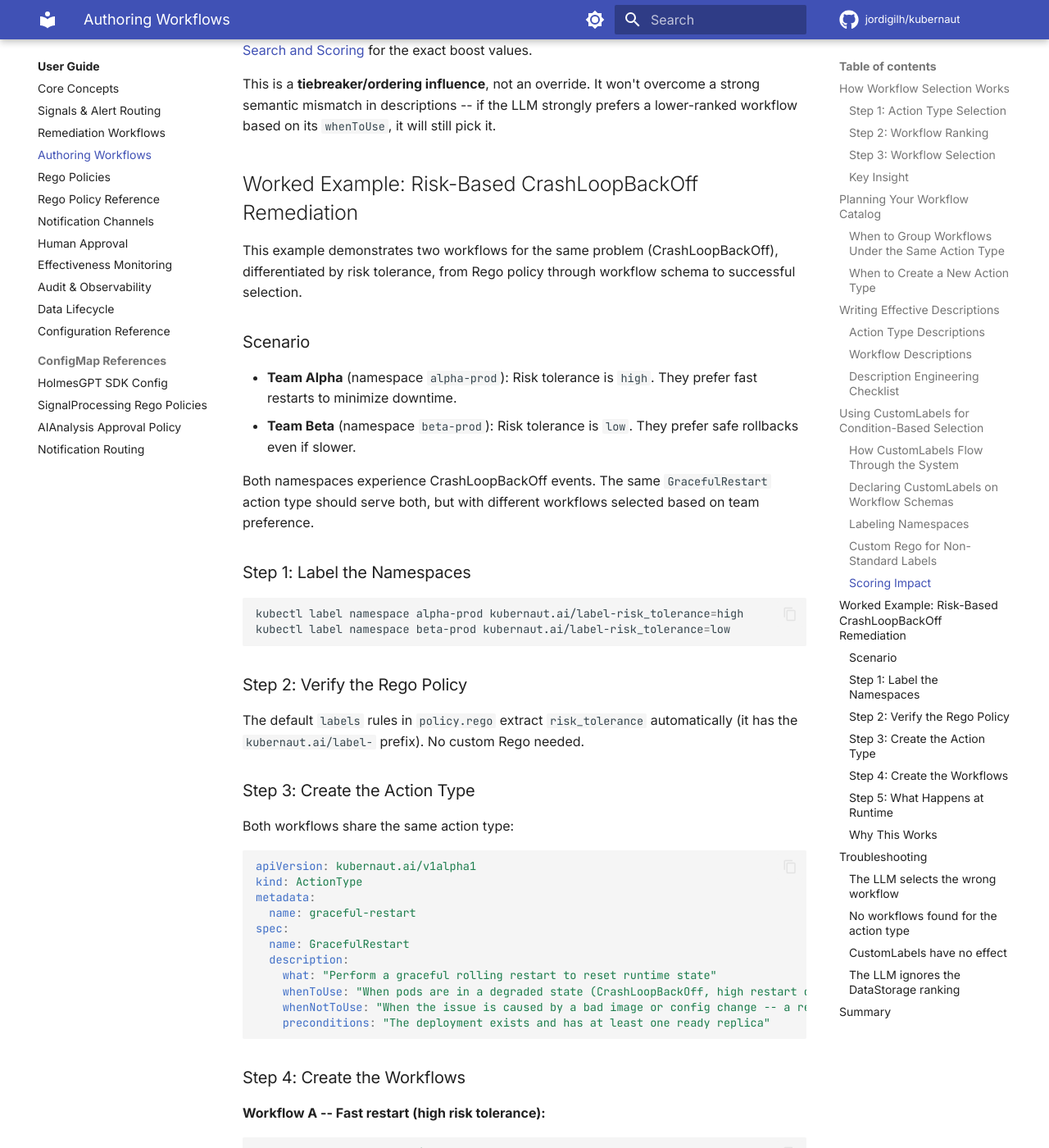
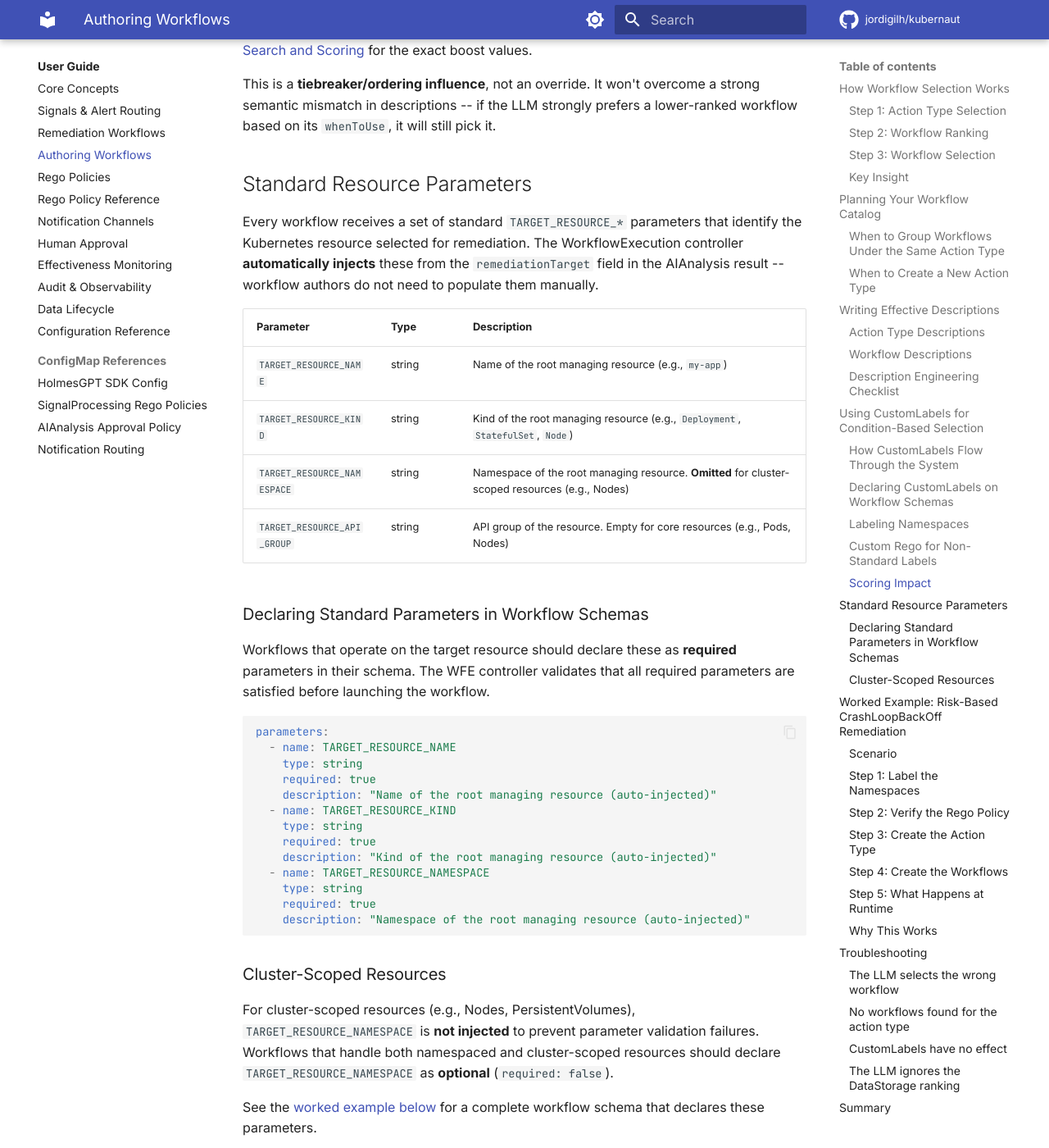
Before and after one commit to jordigilh/kubernaut-docs, an MkDocs documentation site: the page built from docs/user-guide/workflow-authoring.md, in a window 1280 px wide and 1400 px high, scrolled down 6243 px. Shown: the whole window at 82% size. Built offline with MkDocs 1.6.1 and Material for MkDocs 9.7.7, drawn with Linux system fonts in a browser that asks for light colours; comment, search, counter and statistics services are not loaded; the version menu is left out.

Commit message:
docs: document standard TARGET_RESOURCE_* parameters (#34)
Add a "Standard Resource Parameters" section to the workflow authoring
guide documenting TARGET_RESOURCE_NAME, TARGET_RESOURCE_KIND,
TARGET_RESOURCE_NAMESPACE, and TARGET_RESOURCE_API_GROUP. Explains
automatic injection by the WFE controller, schema declaration, and
cluster-scoped resource handling.

Closes #34

Made-with: Cursor

````diff
--- a/docs/user-guide/workflow-authoring.md
+++ b/docs/user-guide/workflow-authoring.md
@@ -217,6 +217,43 @@ Add these rules to the custom labels section of your unified `policy.rego` file
 Custom label matches add to the raw score (before normalization to 0-1). See [Workflow Search and Scoring](workflows.md#workflow-search-and-scoring) for the exact boost values.
 
 This is a **tiebreaker/ordering influence**, not an override. It won't overcome a strong semantic mismatch in descriptions -- if the LLM strongly prefers a lower-ranked workflow based on its `whenToUse`, it will still pick it.
+
+## Standard Resource Parameters
+
+Every workflow receives a set of standard `TARGET_RESOURCE_*` parameters that identify the Kubernetes resource selected for remediation. The WorkflowExecution controller **automatically injects** these from the `remediationTarget` field in the AIAnalysis result -- workflow authors do not need to populate them manually.
+
+| Parameter | Type | Description |
+|---|---|---|
+| `TARGET_RESOURCE_NAME` | string | Name of the root managing resource (e.g., `my-app`) |
+| `TARGET_RESOURCE_KIND` | string | Kind of the root managing resource (e.g., `Deployment`, `StatefulSet`, `Node`) |
+| `TARGET_RESOURCE_NAMESPACE` | string | Namespace of the root managing resource. **Omitted** for cluster-scoped resources (e.g., Nodes) |
+| `TARGET_RESOURCE_API_GROUP` | string | API group of the resource. Empty for core resources (e.g., Pods, Nodes) |
+
+### Declaring Standard Parameters in Workflow Schemas
+
+Workflows that operate on the target resource should declare these as **required** parameters in their schema. The WFE controller validates that all required parameters are satisfied before launching the workflow.
+
+```yaml
+parameters:
+  - name: TARGET_RESOURCE_NAME
+    type: string
+    required: true
+    description: "Name of the root managing resource (auto-injected)"
+  - name: TARGET_RESOURCE_KIND
+    type: string
+    required: true
+    description: "Kind of the root managing resource (auto-injected)"
+  - name: TARGET_RESOURCE_NAMESPACE
+    type: string
+    required: true
+    description: "Namespace of the root managing resource (auto-injected)"
+```
+
+### Cluster-Scoped Resources
+
+For cluster-scoped resources (e.g., Nodes, PersistentVolumes), `TARGET_RESOURCE_NAMESPACE` is **not injected** to prevent parameter validation failures. Workflows that handle both namespaced and cluster-scoped resources should declare `TARGET_RESOURCE_NAMESPACE` as **optional** (`required: false`).
+
+See the [worked example below](#step-4-create-the-workflows) for a complete workflow schema that declares these parameters.
 
 ## Worked Example: Risk-Based CrashLoopBackOff Remediation
 
````
